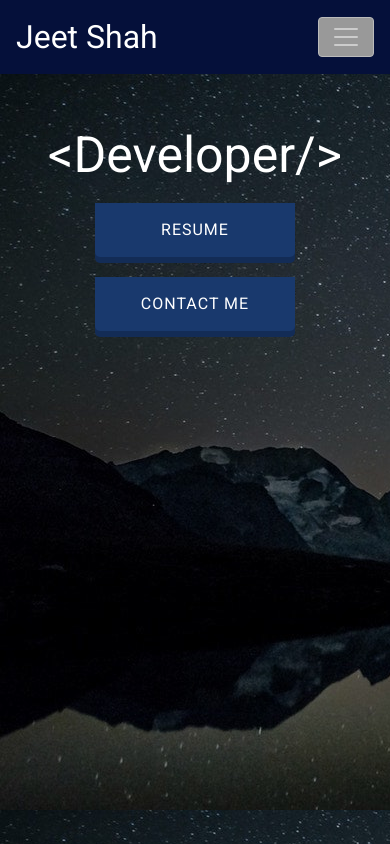
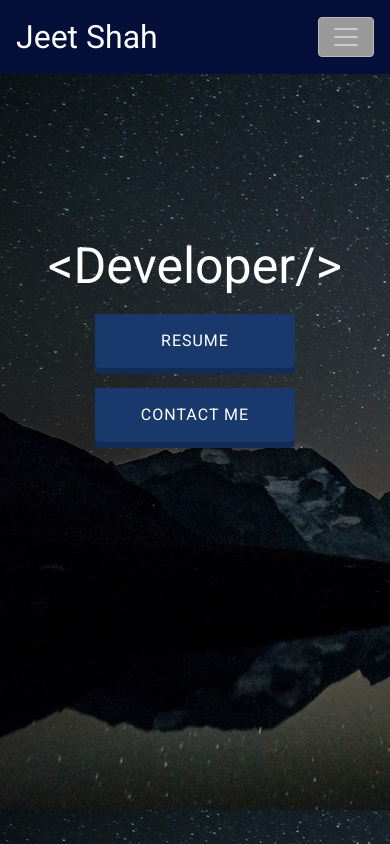
Before and after one commit to shahj14/Honors_React_Site, a React (Create React App) app: page / in a window 390 px wide. Built offline with nearby package versions, Linux system fonts and the light colour scheme; the HTML template or start-up script is replaced by a standard one.

Commit message:
Added mobile friendly styles

```diff
--- a/src/pages/home/home.css
+++ b/src/pages/home/home.css
@@ -7,7 +7,7 @@
 }
 
 .home-content{
-    margin: 10% auto 0 auto;
+    margin-top: 150px;
     display: flex;
     flex-direction: column;
     align-items: center;
--- a/src/pages/year-review/year-review.css
+++ b/src/pages/year-review/year-review.css
@@ -1,6 +1,6 @@
 .year-page{
     display: flex;
-    height: 100%;
+    flex-direction: column;
     align-items: center;
 }
 
```
